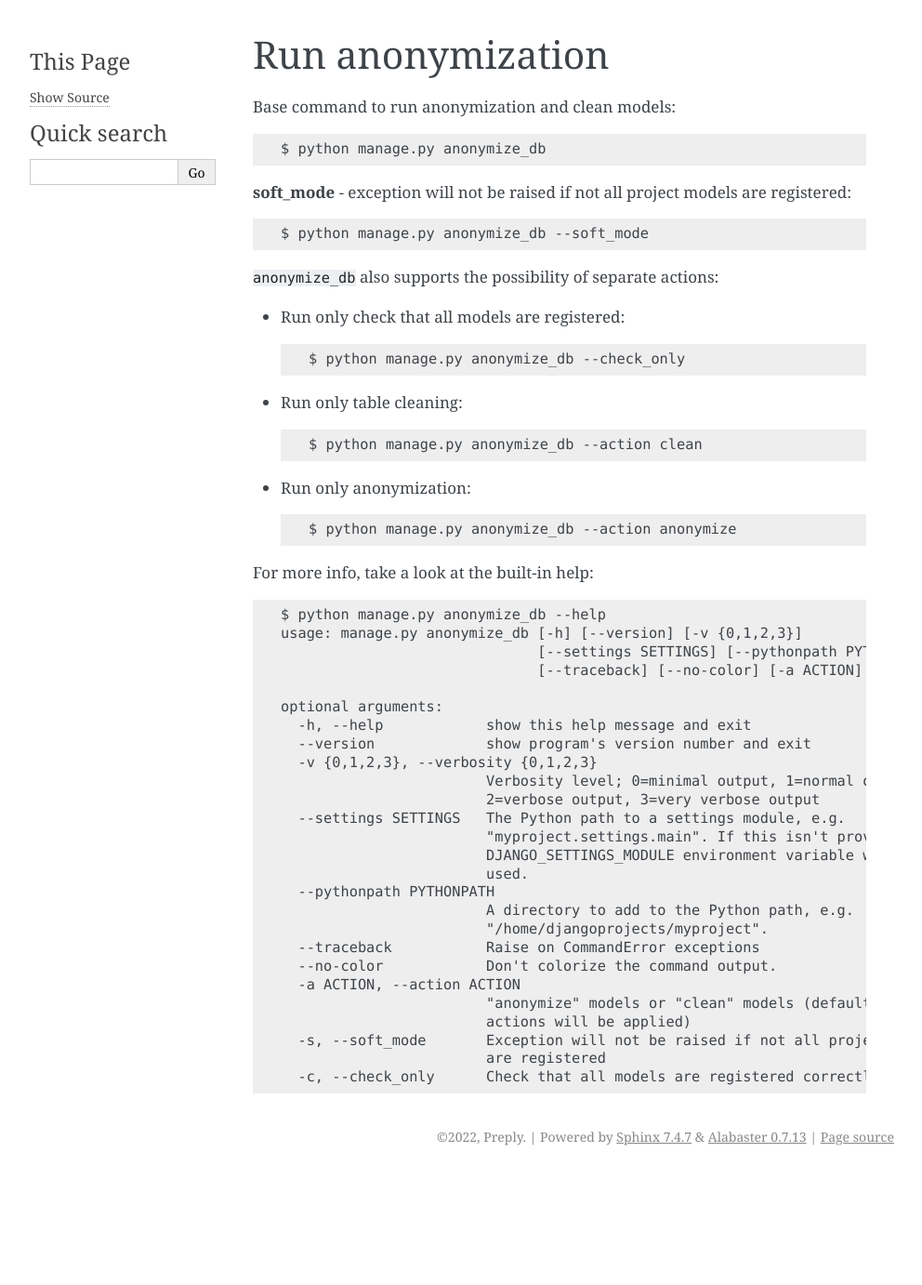
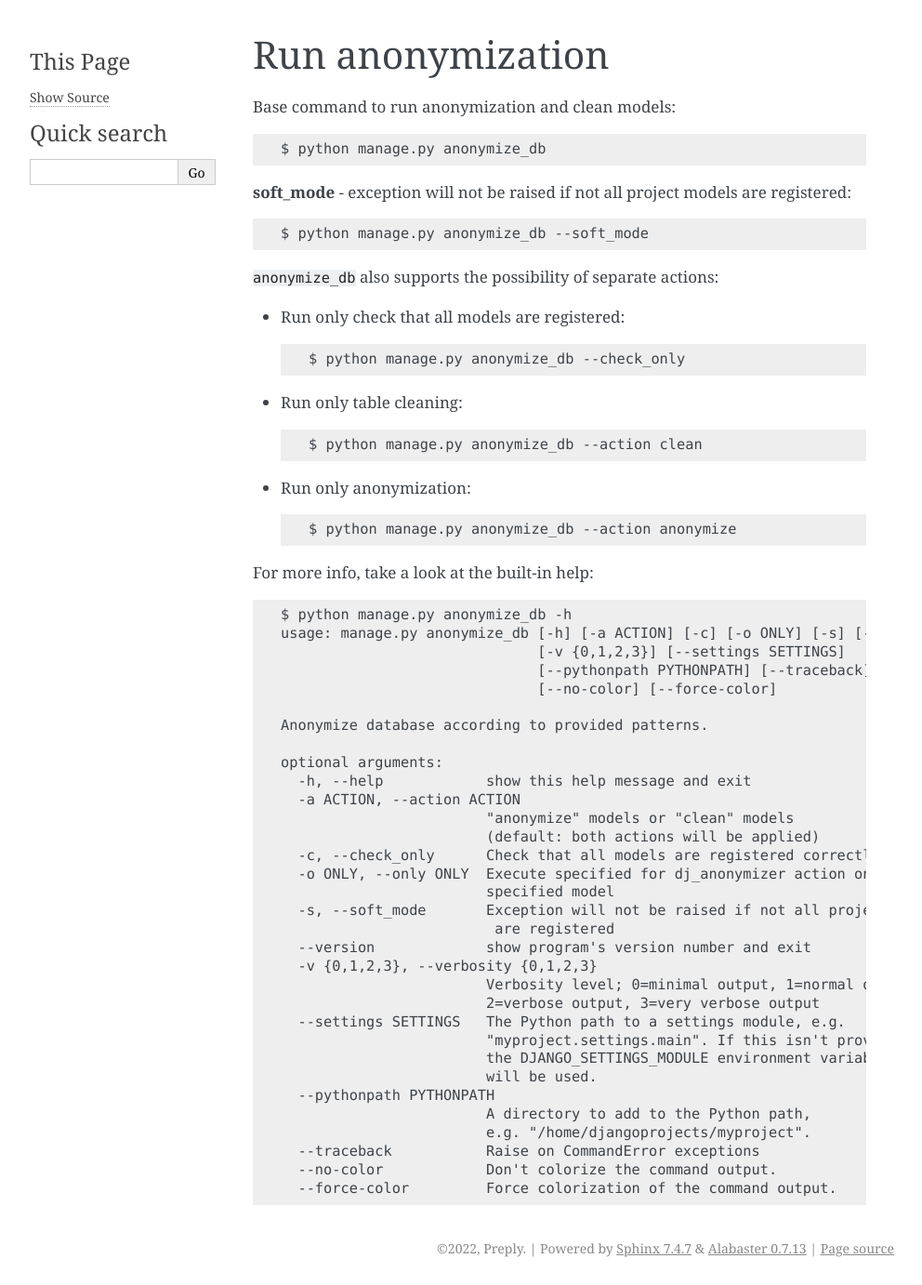
Before and after one commit to preply/dj_anonymizer, a Sphinx documentation site: the page built from docs/run_anonymization.rst, in a window 1280 px wide. Shown: the whole page at 93% size, without its empty margins (148-1140 px from the left). Built offline with Sphinx 7.4.7, drawn with Linux system fonts in a browser that asks for light colours; before the commit the page ends 1262 px from its top, so only the background shows below that.

Commit message:
add to docs --only argument description

```diff
--- a/docs/basic_example.rst
+++ b/docs/basic_example.rst
@@ -45,3 +45,7 @@ To anonymize your models go through the following steps:
     $ manage.py anonymize_db --soft_mode
 
 **Note** soft_mode here means that you no need to register all models before anonymization.
+
+There is also possibility to execute anonymization per model::
+
+    $ manage.py anonymize_db --only my_app.models.Author
--- a/docs/run_anonymization.rst
+++ b/docs/run_anonymization.rst
@@ -27,29 +27,35 @@ Base command to run anonymization and clean models::
 
 For more info, take a look at the built-in help::
 
-    $ python manage.py anonymize_db --help
-    usage: manage.py anonymize_db [-h] [--version] [-v {0,1,2,3}]
-                                  [--settings SETTINGS] [--pythonpath PYTHONPATH]
-                                  [--traceback] [--no-color] [-a ACTION] [-s] [-c]
+    $ python manage.py anonymize_db -h
+    usage: manage.py anonymize_db [-h] [-a ACTION] [-c] [-o ONLY] [-s] [--version]
+                                  [-v {0,1,2,3}] [--settings SETTINGS]
+                                  [--pythonpath PYTHONPATH] [--traceback]
+                                  [--no-color] [--force-color]
+
+    Anonymize database according to provided patterns.
 
     optional arguments:
       -h, --help            show this help message and exit
+      -a ACTION, --action ACTION
+                            "anonymize" models or "clean" models
+                            (default: both actions will be applied)
+      -c, --check_only      Check that all models are registered correctly
+      -o ONLY, --only ONLY  Execute specified for dj_anonymizer action only on
+                            specified model
+      -s, --soft_mode       Exception will not be raised if not all project models
+                             are registered
       --version             show program's version number and exit
       -v {0,1,2,3}, --verbosity {0,1,2,3}
                             Verbosity level; 0=minimal output, 1=normal output,
                             2=verbose output, 3=very verbose output
       --settings SETTINGS   The Python path to a settings module, e.g.
-                            "myproject.settings.main". If this isn't provided, the
-                            DJANGO_SETTINGS_MODULE environment variable will be
-                            used.
+                            "myproject.settings.main". If this isn't provided,
+                            the DJANGO_SETTINGS_MODULE environment variable
+                            will be used.
       --pythonpath PYTHONPATH
-                            A directory to add to the Python path, e.g.
-                            "/home/djangoprojects/myproject".
+                            A directory to add to the Python path,
+                            e.g. "/home/djangoprojects/myproject".
       --traceback           Raise on CommandError exceptions
       --no-color            Don't colorize the command output.
-      -a ACTION, --action ACTION
-                            "anonymize" models or "clean" models (default: both
-                            actions will be applied)
-      -s, --soft_mode       Exception will not be raised if not all project models
-                            are registered
-      -c, --check_only      Check that all models are registered correctly
+      --force-color         Force colorization of the command output.
```
